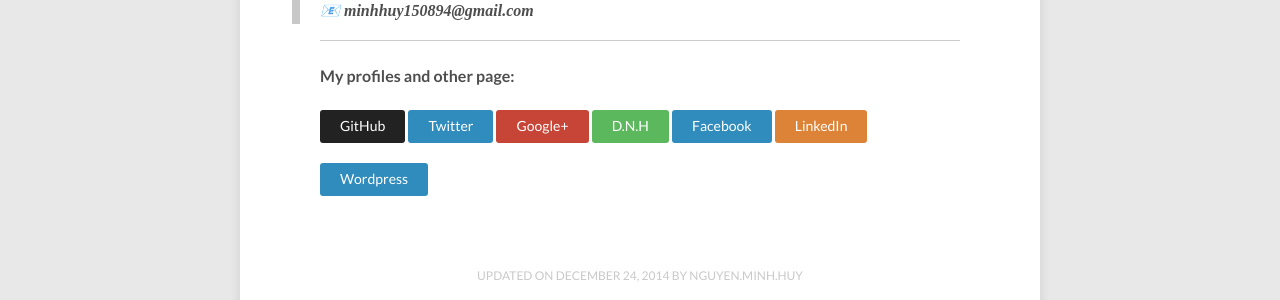
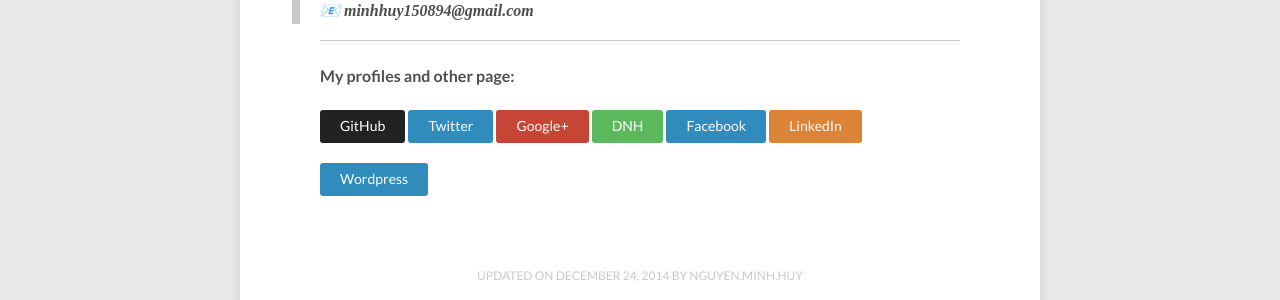
Before and after one commit to vareisen/vareisen.github.io, a Jekyll site: the page built from about/index.md, in a window 1280 px wide. Shown: the part 413-713 px from the top of the page. Built offline with Jekyll 4.4.1, drawn with Linux system fonts in a browser that asks for light colours.

Commit message:
Update index.md

```diff
--- a/about/index.md
+++ b/about/index.md
@@ -17,7 +17,7 @@
 <a href="http://github.com/minhhuy150894" class="btn btn">GitHub</a>
 <a href="https://twitter.com/david15894" class="btn btn-info">Twitter</a>
 <a href="https://plus.google.com/u/0/+HuyNguyenMinhStormChaser" class="btn btn-danger">Google+</a>
-<a href="http://daynhauhoc.com/users/david15894" class="btn btn-success">D.N.H</a>
+<a href="http://daynhauhoc.com/users/david15894" class="btn btn-success">DNH</a>
 <a href="http://www.facebook.com/david15894" class="btn btn-info">Facebook</a>
 <a href="https://vn.linkedin.com/in/minhhuy150894" class="btn btn-warning">LinkedIn</a>
 <a href="https://minhhuy150894.wordpress.com" class="btn btn-info">Wordpress</a>
```
